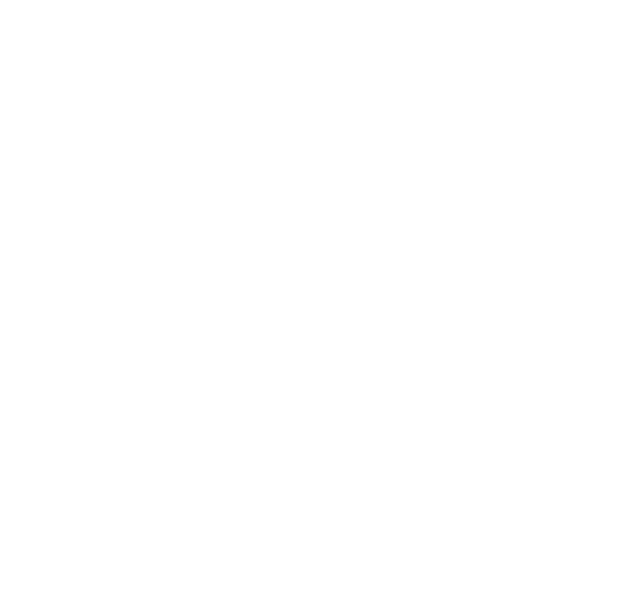
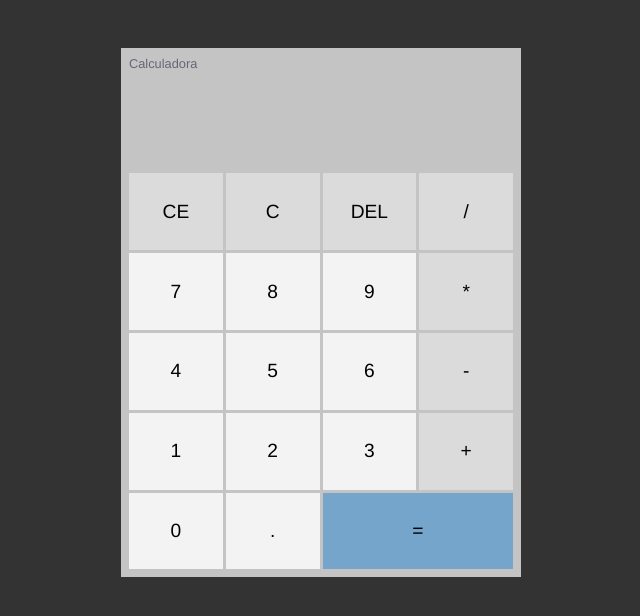
Before and after one commit to RodolfoCrosara/JS-Calc, a plain HTML site: page index.html in a window 1280 px wide. Shown: the whole page, without its empty margins (319-959 px from the left). Drawn offline with Linux system fonts and the light colour scheme.

Commit message:
alterações no código

```diff
--- a/CSS/Styles.css
+++ b/CSS/Styles.css
@@ -0,0 +1,82 @@
+* {
+    margin:0;
+    padding: 0;
+    box-sizing: border-box;
+    font-family: Helvetica;
+}
+
+body {
+    background-color: #333;
+    display: flex;
+    align-items: center;
+    justify-content: center;
+    padding: 3em;
+}
+
+#calc {
+    width: 400px;
+    padding: 0.5em;
+    background-color: #c4c4c4;
+    color: #000;
+    display: flex;
+    flex-direction: column;
+}
+
+#calc h3 {
+    font-size: .8em;
+    font-weight: 300;
+    color: #667;
+}
+
+#operations {
+    text-align: right;
+}
+
+#previous-operation,
+#current-operation {
+    min-height: 1.6em;
+    padding: 0.2em;
+    overflow-wrap: break-word;
+}
+
+#previous-operation {
+    color: #777;
+}
+
+#current-operation {
+    font-size: 3em;
+    font-weight: 700;
+}
+
+#buttons-container {
+    display: grid;
+    grid-template-columns: 1fr 1fr 1fr 1fr;
+    gap: 3px;
+}
+
+#buttons-container button {
+    border: 1px solid transparent;
+    border-radius: 0;
+    height: 4em;
+    font-size: 1.2em;
+    background-color: #dbdbdb;
+    cursor: pointer;
+}
+
+#buttons-container .number {
+    background-color: #f3f3f3;
+}
+
+#buttons-container button:hover {
+    background-color: #bababa;
+    border-color: #999;
+}
+
+#buttons-container #igual-btn {
+    grid-column: span 2;
+    background-color: #75a5CB;
+}
+
+#buttons-container #igual-btn:hover {
+    background-color: #3a91d8;
+}
--- a/index.html
+++ b/index.html
@@ -9,6 +9,33 @@
     <script src="js/scripts.js" defer></script>
 </head>
 <body>
-
+    <div id="calc">
+        <h3>Calculadora</h3>
+        <div id="operations">
+            <div id="previous-operation"></div>
+            <div id="current-operation"></div>
+        </div>
+        <div id="buttons-container">
+            <button>CE</button>
+            <button>C</button>
+            <button>DEL</button>
+            <button>/</button>
+            <button class="number">7</button>
+            <button class="number">8</button>
+            <button class="number">9</button>
+            <button>*</button>
+            <button class="number">4</button>
+            <button class="number">5</button>
+            <button class="number">6</button>
+            <button>-</button>
+            <button class="number">1</button>
+            <button class="number">2</button>
+            <button class="number">3</button>
+            <button>+</button>
+            <button class="number">0</button>
+            <button class="number">.</button>
+            <button id="igual-btn">=</button>
+        </div>
+    </div>
 </body>
 </html>
--- a/js/scripts.js
+++ b/js/scripts.js
@@ -0,0 +1,36 @@
+const previousOperationText = document.querySelector("#previous-operation");
+const currentOperationText = document.querySelector("#current-operation");
+const buttons = document.querySelectorAll("#buttons-container button");
+
+class Calculator {
+    constructor(previousOperationText, currentOperationText) {
+        this.previousOperationText = previousOperationText;
+        this.currentOperationText = currentOperationText;
+        this.currentOperation = "";
+    }
+
+    //adicionar digito na tela da calculadora
+    addDigit(digit) {
+        this.currentOperation = digit;
+        this.updateScreen();
+    }
+
+    //mudar valores na tela da calculadora
+    updateScreen() {
+        this.currentOperationText.innerText += this.currentOperation;
+    }
+}
+
+const calc = new Calculator(previousOperationText, currentOperationText);
+
+buttons.forEach ((btn) => {
+    btn.addEventListener("click", (e) => {
+        const value = e.target.innerText;
+
+        if(+value >=0 || value === ".") {
+            calc.addDigit(value);
+        } else {
+            console.log("Op: " + value);
+        }
+    });
+});
```
